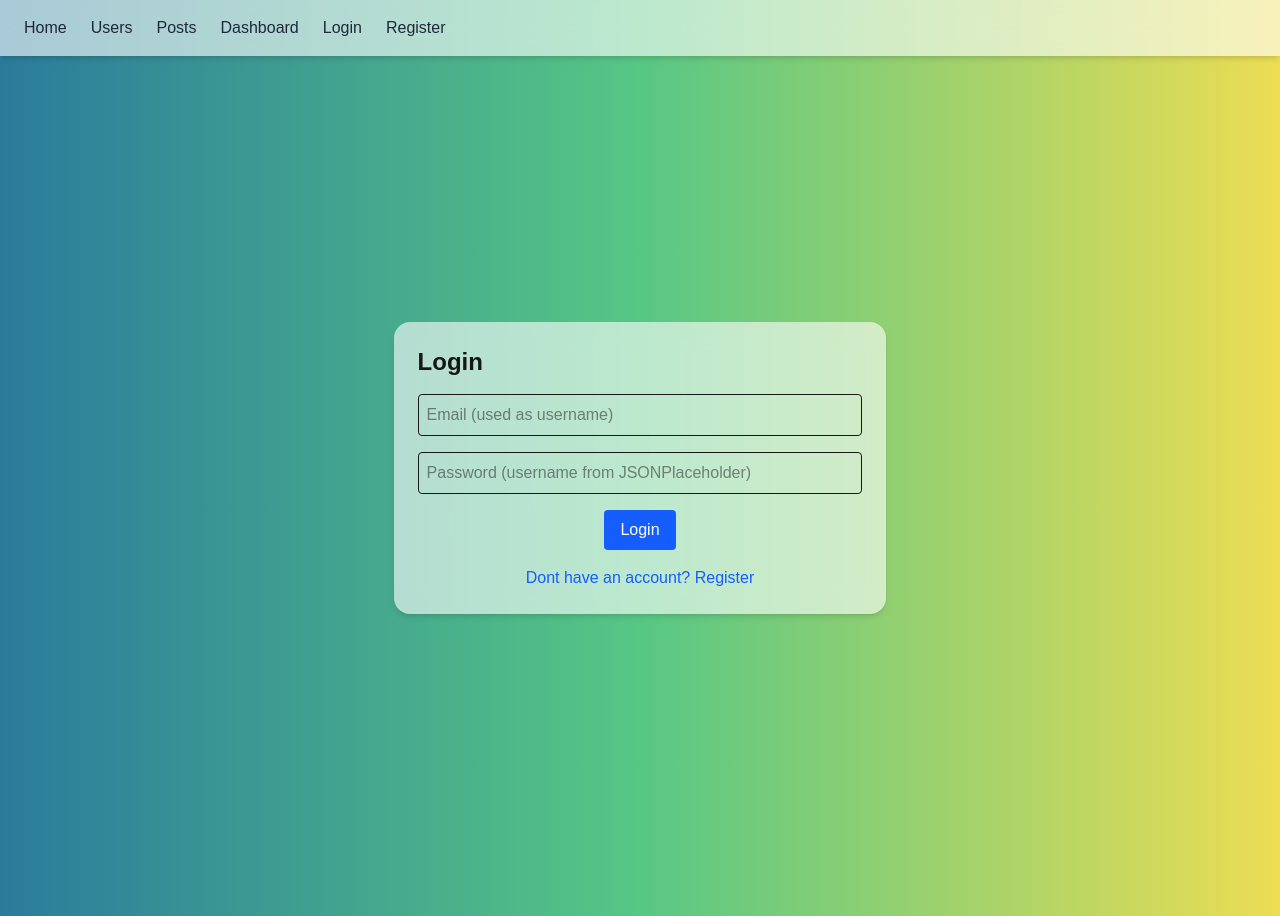
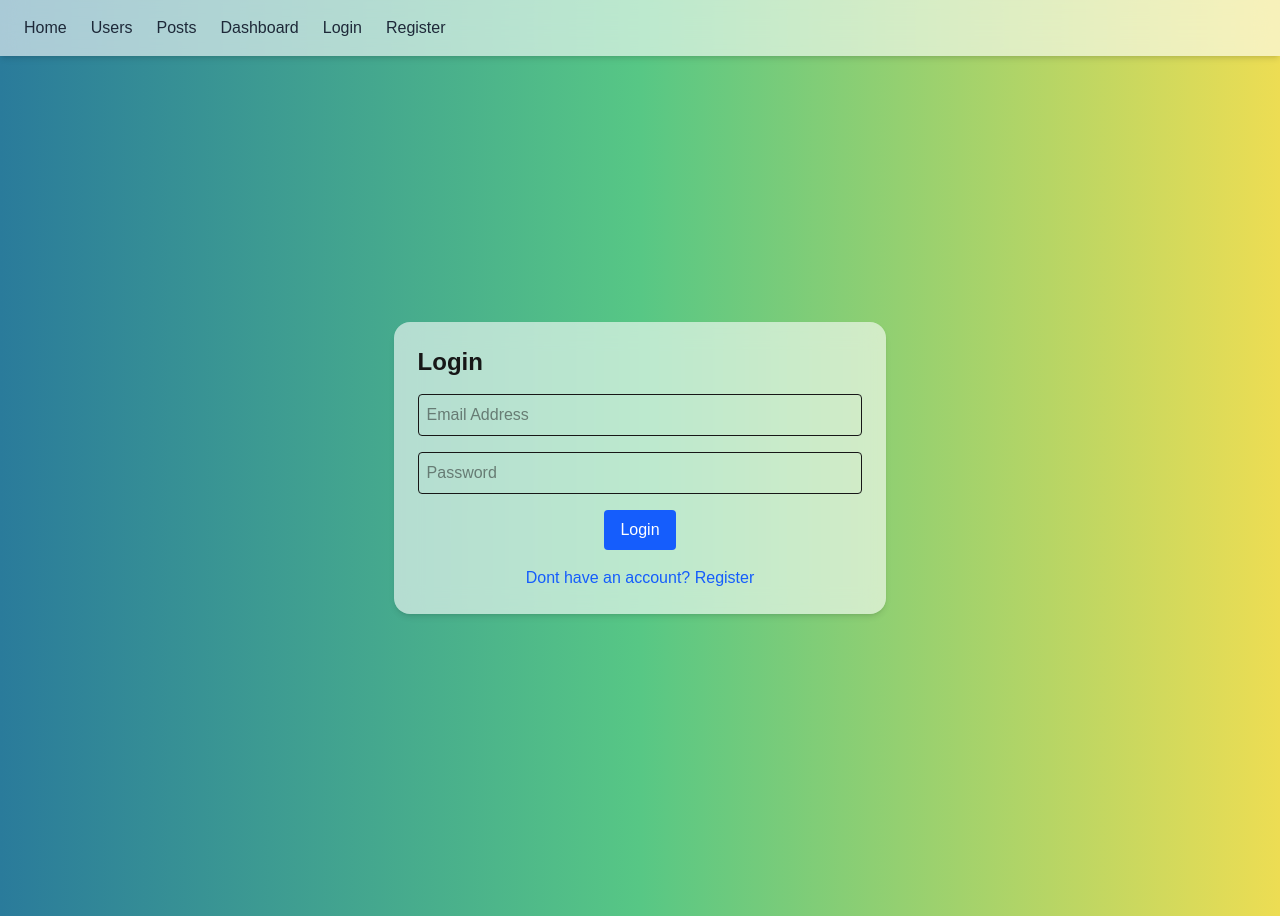
Before and after one commit to gracilla06/FinalProj_AppDev, a Next.js app: page /login in a window 1280 px wide. Built offline with nearby package versions, Linux system fonts and the light colour scheme.

Commit message:
Update Commit

```diff
--- a/src/app/login/page.tsx
+++ b/src/app/login/page.tsx
@@ -59,14 +59,14 @@ export default function LoginPage() {
           type="email"
           value={email}
           onChange={e => setEmail(e.target.value)}
-          placeholder="Email (used as username)"
+          placeholder="Email Address"
           className="w-full border p-2 rounded"
         />
         <input
           type="password"
           value={password}
           onChange={e => setPassword(e.target.value)}
-          placeholder="Password (username from JSONPlaceholder)"
+          placeholder="Password"
           className="w-full border p-2 rounded"
         />
         {error && <p className="text-red-500">{error}</p>}
```
